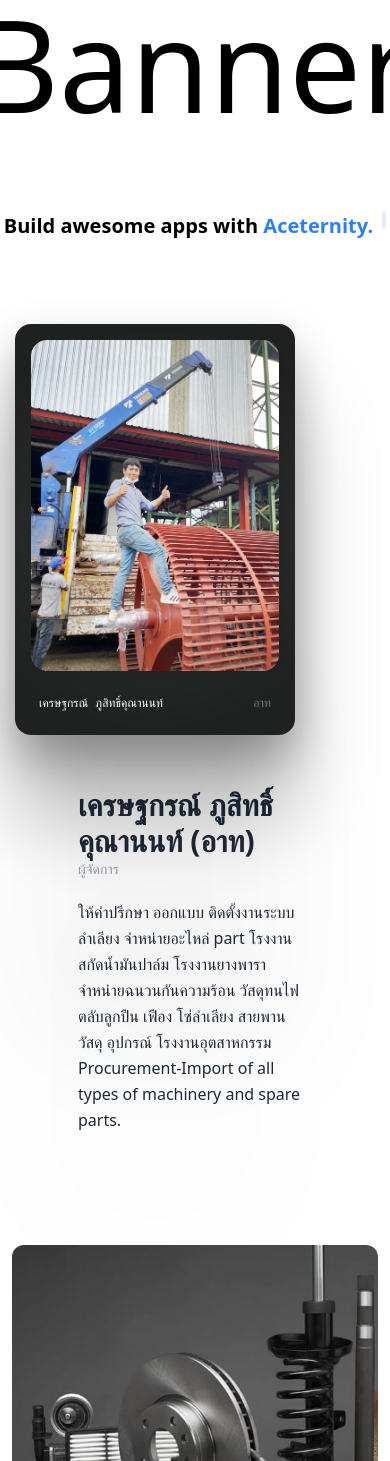
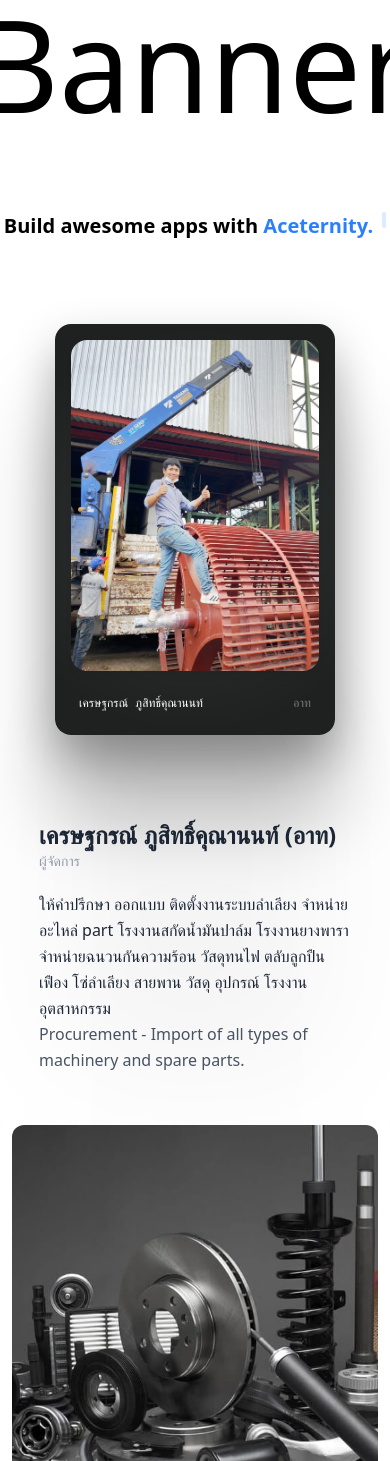
Before and after one commit to Stone211-cell/SANCHAROEN, a Next.js app: page / in a window 390 px wide. Shown: the top 1461 px of the page. Built offline with nearby package versions, Linux system fonts and the light colour scheme.

Commit message:
ใส่information

```diff
--- a/app/page.tsx
+++ b/app/page.tsx
@@ -14,43 +14,29 @@ const page = () => {
       <h2 className="text-3xl font-semibold mt-15">
         <TypewriterEffectSmoothDemo />
       </h2>
-      <div className="mx-auto w-3/5">
-        <div className="flex flex-col justify-center items-center md:flex-row">
-          <div className="mr-20">
+      <div className="mx-auto w-4/5 md:w-3/5">
+        <div className="flex flex-col md:flex-row items-center justify-center">
+          {/* Card ด้านซ้าย */}
+          <div className="mb-8 md:mb-0 md:mr-20">
             <CometCardDemo />
           </div>
-          {/* PC */}
-          <div className="hidden md:block flex-1 text-gray-800 text-start ">
-            <h2 className="text-3xl font-semibold">
-              เครษฐกรณ์ ภูสิทธิ์คุณานนท์ (อาท){" "}
+
+          {/* ข้อมูลผู้จัดการ */}
+          <div className="flex-1 text-gray-800 text-start">
+            <h2 className="text-2xl md:text-3xl font-semibold">
+              เครษฐกรณ์ ภูสิทธิ์คุณานนท์ (อาท)
             </h2>
             <p className="text-gray-400 text-sm">ผู้จัดการ</p>
-            <p className="text-gray-800 leading-relaxed text-md mt-5 mb-25">
+            <p className="text-gray-800 leading-relaxed text-base md:text-md mt-5 mb-10">
               ให้คำปรึกษา ออกแบบ ติดตั้งงานระบบลำเลียง จำหน่ายอะไหล่ part
               โรงงานสกัดน้ำมันปาล์ม โรงงานยางพารา จำหน่ายฉนวนกันความร้อน
               วัสดุทนไฟ ตลับลูกปืน เฟือง โซ่ลำเลียง สายพาน วัสดุ อุปกรณ์
               โรงงานอุตสาหกรรม <br />
-              Procurement-Import of all types of machinery and spare parts.
+              <span className="text-gray-600">
+                Procurement - Import of all types of machinery and spare parts.
+              </span>
             </p>
           </div>
-
-          {/* mobile */}
-
-          <div className="md:hidden block  flex-1 text-gray-800 text-start ">
-            <h2 className="text-3xl font-semibold">
-              เครษฐกรณ์ ภูสิทธิ์คุณานนท์ (อาท){" "}
-            </h2>
-            <p className="text-gray-400 text-sm">ผู้จัดการ</p>
-            <p className="text-gray-800 leading-relaxed text-md mt-5 mb-25">
-              ให้คำปรึกษา ออกแบบ ติดตั้งงานระบบลำเลียง จำหน่ายอะไหล่ part
-              โรงงานสกัดน้ำมันปาล์ม โรงงานยางพารา จำหน่ายฉนวนกันความร้อน
-              วัสดุทนไฟ ตลับลูกปืน เฟือง โซ่ลำเลียง สายพาน วัสดุ อุปกรณ์
-              โรงงานอุตสาหกรรม <br />
-              Procurement-Import of all types of machinery and spare parts.
-            </p>
-          </div>
-
-
         </div>
       </div>
 
```
